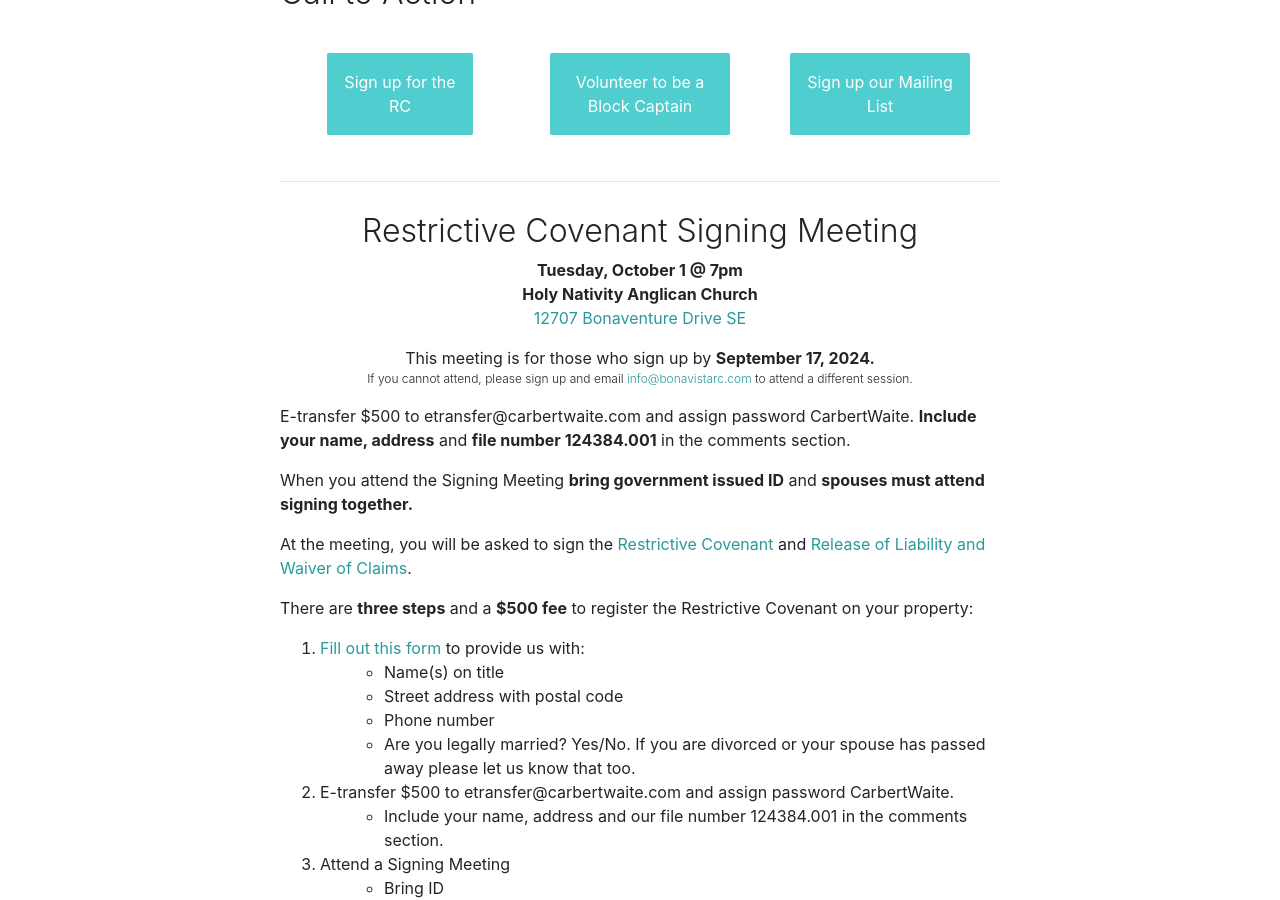
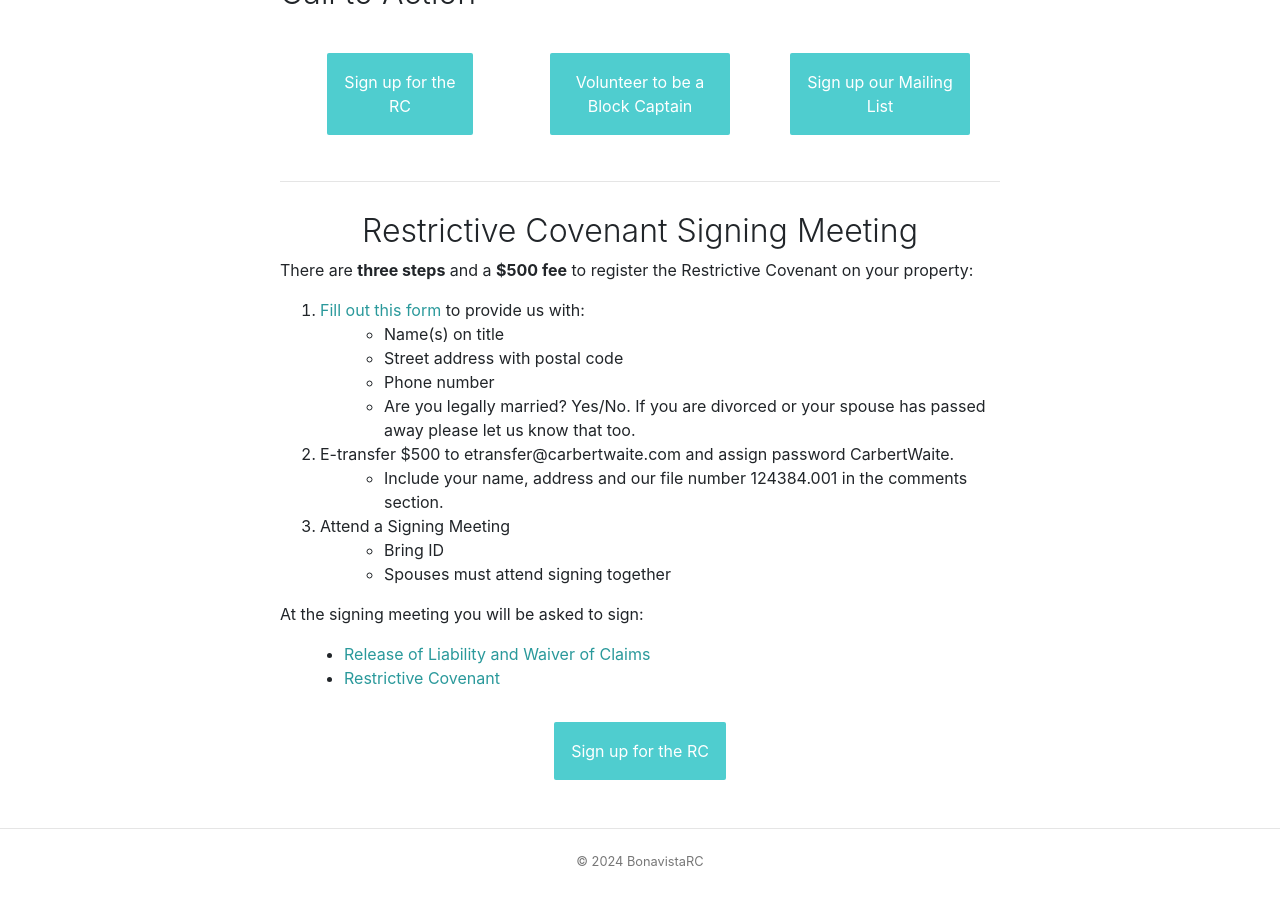
Before and after one commit to BonavistaRC/BonavistaRC.github.io, a Jekyll site: the page built from index.markdown, in a window 1280 px wide and 900 px high, scrolled down 1531 px. Built offline with Jekyll 4.4.1, drawn with Linux system fonts in a browser that asks for light colours.

Commit message:
Sing-up infor was repeated

```diff
--- a/index.markdown
+++ b/index.markdown
@@ -136,7 +136,6 @@ Since the new zoning has come into effect, the following have been proposed in n
 ---
 
 <h2 align="center" id="meeting">Restrictive Covenant Signing Meeting</h2>
-{% include signup_meeting_details.md %}
 {% include steps_to_signup.md %}
 
 <div class="col-md text-center" style="margin-bottom: 1rem;margin-top: 2rem;">
```
